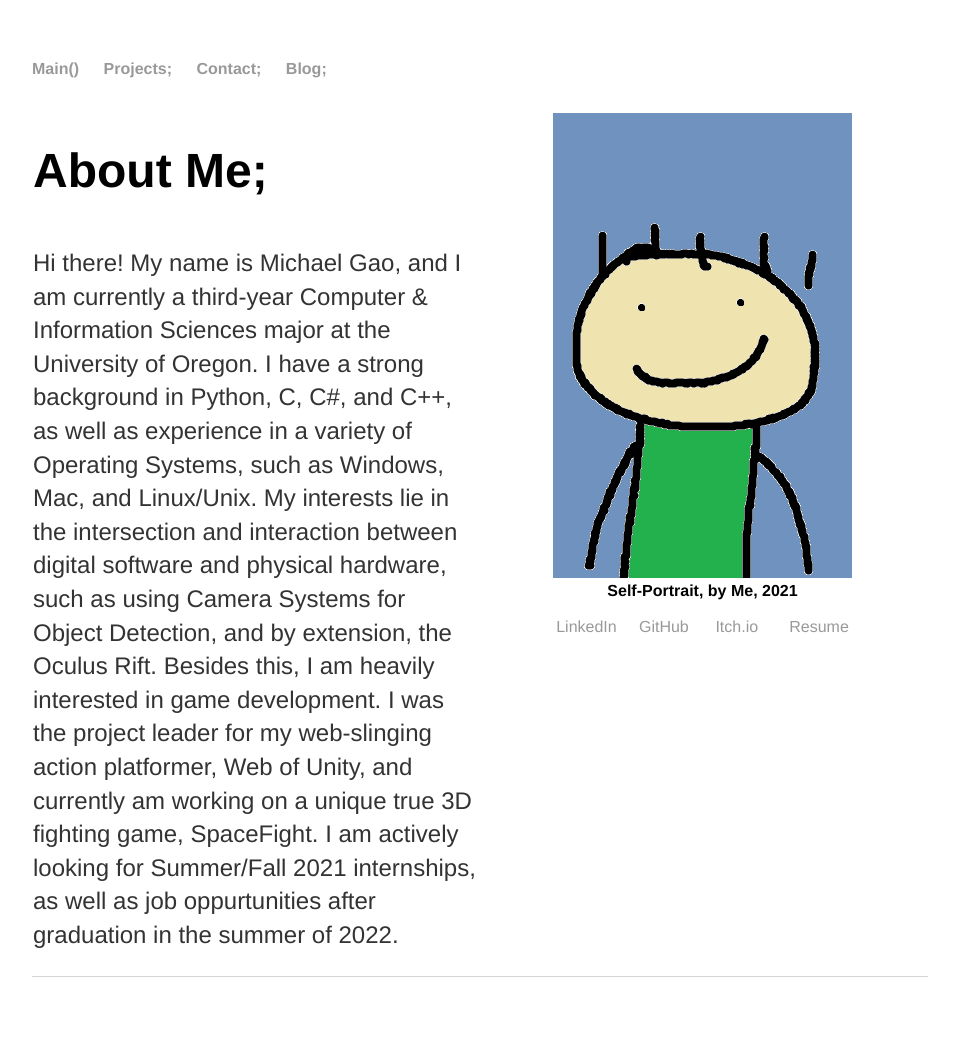
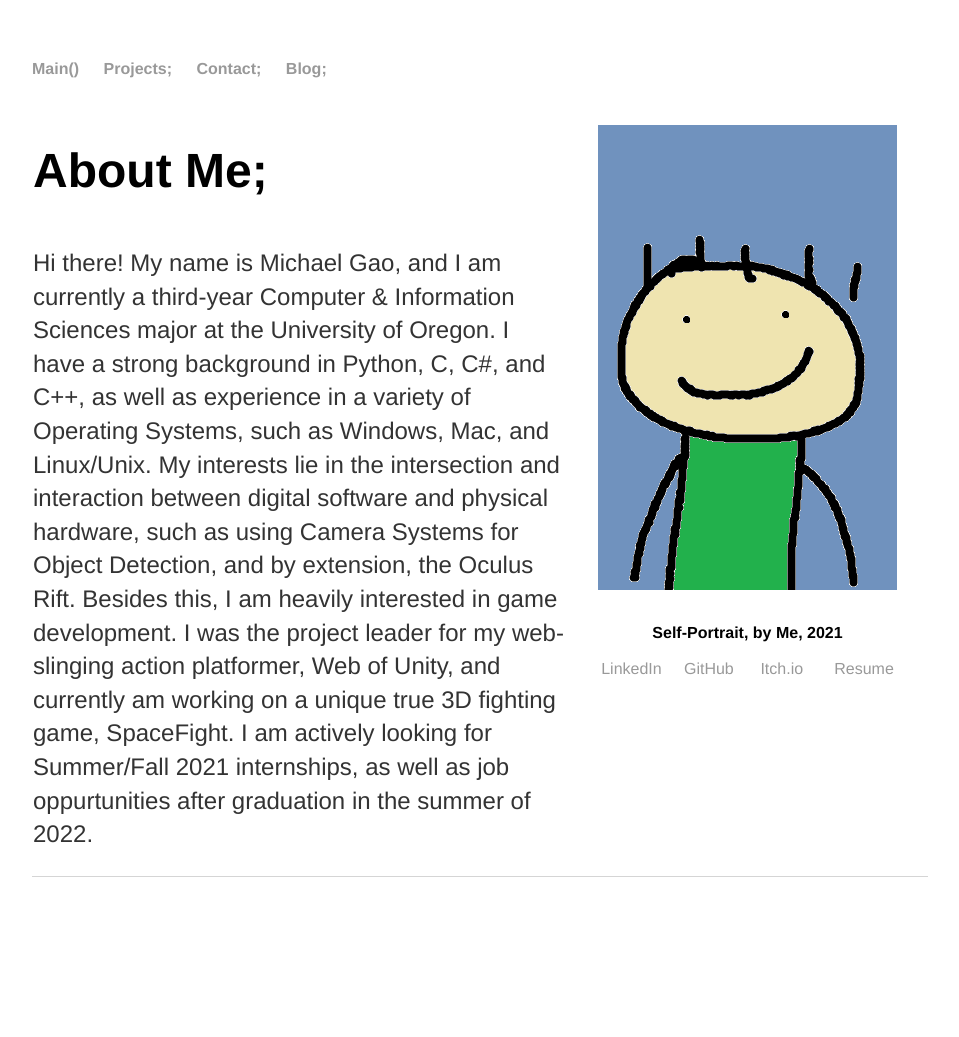
Before and after one commit to michael-c-gao/WebsiteOfMichael, a Jekyll site: the page built from index.html, in a window 1280 px wide. Shown: the whole page, without its empty margins (160-1119 px from the left). Built offline with Jekyll 4.4.1, drawn with Linux system fonts in a browser that asks for light colours; after the commit the page ends 937 px from its top, so only the background shows below that.

Commit message:
Update index.html

```diff
--- a/index.html
+++ b/index.html
@@ -30,8 +30,8 @@ title: Michael C. Gao
 	unique true 3D fighting game, SpaceFight. I am actively looking for Summer/Fall 2021 internships, as well as job oppurtunities after graduation in the summer of 2022. </p>
 	</section>
 	<section class="child">
-		<pade> &nbsp; </pade>
-		<div align="center"><pade><img src="selfportrait.png" alt="Self Portrait"></pade></div>
+
+		<div align="center"><img style="padding:30px" src="selfportrait.png" alt="Self Portrait"></div>
 	<div align="center"><strong>Self-Portrait, by Me, 2021</strong></div>
 		<br>
 	<div align="center"><a href="https://www.linkedin.com/in/michael-c-gao/">LinkedIn</a>&nbsp; &nbsp; &nbsp;<a href="https://github.com/michael-c-gao">GitHub</a>&nbsp; &nbsp; &nbsp; <a href="https://mexhal.itch.io/">Itch.io</a> &nbsp; &nbsp; &nbsp; <a href="GaoMichaelResume.pdf" target="resume">Resume</a></div>
```
